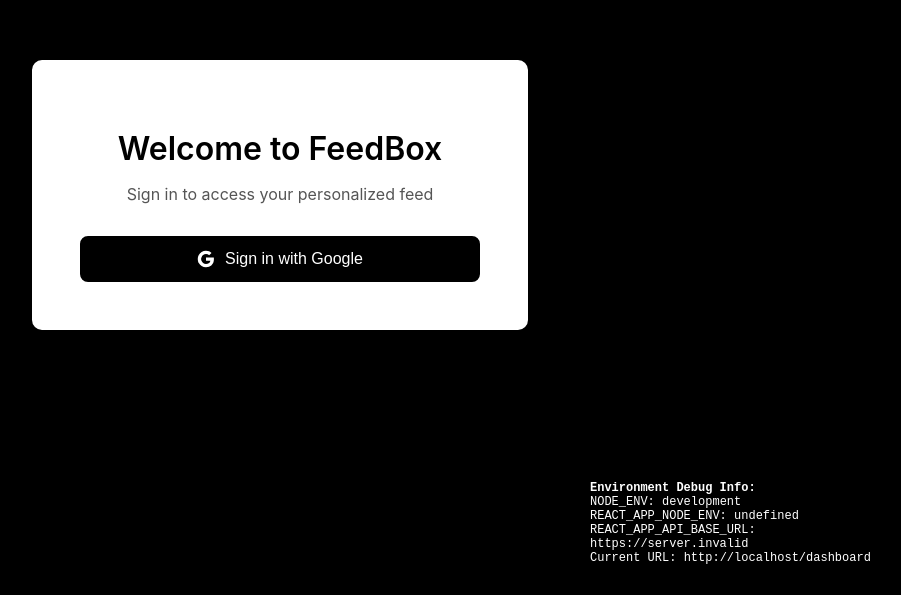
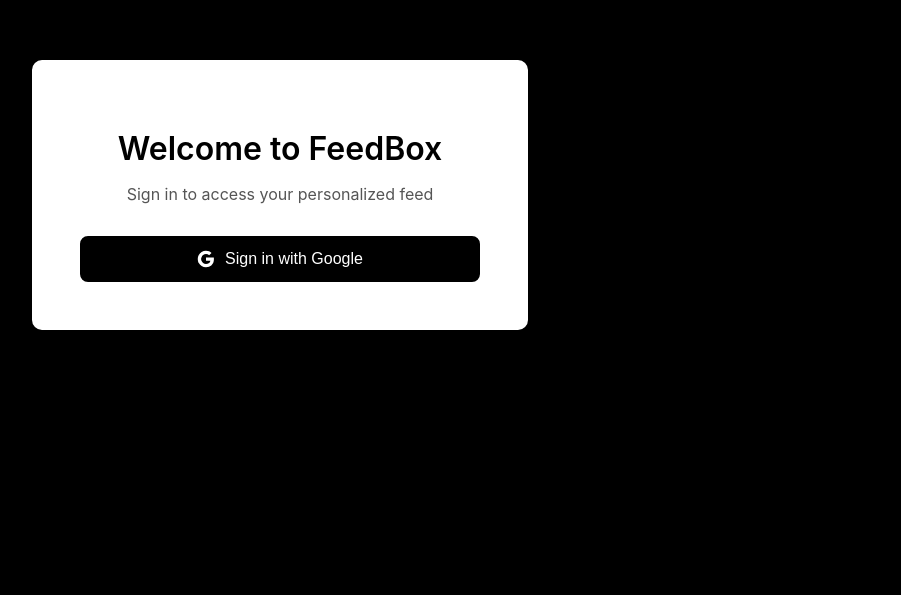
Before and after one commit to leomancini/feed-box-app, a React (Create React App) app: page /dashboard in a window 1280 px wide. Shown: the part 205-800 px from the top of the page, without its empty margins (360-1261 px from the left). Built offline with nearby package versions, Linux system fonts and the light colour scheme; no server answers.

Commit message:
Hiding owner and removing debug info

```diff
--- a/src/App.js
+++ b/src/App.js
@@ -11,7 +11,6 @@
 import Dashboard from "./pages/Dashboard";
 import DeviceEdit from "./pages/DeviceEdit";
 import { AuthSuccess, AuthFailure } from "./routes/AuthCallback";
-import DebugInfo from "./components/DebugInfo";
 
 function App() {
   return (
@@ -39,7 +38,6 @@
           />
           <Route path="/" element={<Navigate to="/dashboard" replace />} />
         </Routes>
-        <DebugInfo />
       </Router>
     </AuthProvider>
   );
--- a/src/components/DebugInfo.js
+++ /dev/null
@@ -1,36 +0,0 @@
-import React from "react";
-import styled from "styled-components";
-
-const DebugContainer = styled.div`
-  position: fixed;
-  bottom: 20px;
-  right: 20px;
-  background: rgba(0, 0, 0, 0.8);
-  color: white;
-  padding: 10px;
-  border-radius: 5px;
-  font-family: monospace;
-  font-size: 12px;
-  max-width: 300px;
-  z-index: 9999;
-`;
-
-const DebugInfo = () => {
-  // Only show in development or when explicitly enabled
-  const showDebug = process.env.NODE_ENV === "development" ||
-                   process.env.REACT_APP_SHOW_DEBUG === "true";
-
-  if (!showDebug) return null;
-
-  return (
-    <DebugContainer>
-      <div><strong>Environment Debug Info:</strong></div>
-      <div>NODE_ENV: {process.env.NODE_ENV || "undefined"}</div>
-      <div>REACT_APP_NODE_ENV: {process.env.REACT_APP_NODE_ENV || "undefined"}</div>
-      <div>REACT_APP_API_BASE_URL: {process.env.REACT_APP_API_BASE_URL || "undefined"}</div>
-      <div>Current URL: {window.location.href}</div>
-    </DebugContainer>
-  );
-};
-
-export default DebugInfo;
--- a/src/contexts/AuthContext.js
+++ b/src/contexts/AuthContext.js
@@ -31,12 +31,7 @@
     // Inline auth check to avoid dependency issues
     const initialAuthCheck = async () => {
       try {
-        console.log("Starting initial auth check with API URL:", API_BASE_URL);
-
         if (!API_BASE_URL) {
-          console.error(
-            "API_BASE_URL is not set! Check environment variables."
-          );
           setUserWithPersistence(null);
           setLoading(false);
           return;
@@ -51,36 +46,20 @@
           credentials: "include"
         });
 
-        console.log(
-          "Auth status response:",
-          response.status,
-          response.statusText
-        );
-
         if (!response.ok) {
-          console.error(
-            "Auth status request failed:",
-            response.status,
-            response.statusText
-          );
           setUserWithPersistence(null);
           setLoading(false);
           return;
         }
 
         const data = await response.json();
-        console.log("Auth status data:", data);
 
         if (data.authenticated) {
-          console.log("User is authenticated:", data.user);
           setUserWithPersistence(data.user);
         } else {
-          console.log("Initial auth check: User not authenticated");
           setUserWithPersistence(null);
         }
       } catch (error) {
-        console.error("Auth check failed:", error);
-        console.error("Error details:", error.message);
         setUserWithPersistence(null);
       } finally {
         setLoading(false);
@@ -114,11 +93,9 @@
       if (data.authenticated) {
         setUserWithPersistence(data.user);
       } else {
-        console.log("Auth status check: User not authenticated");
         setUserWithPersistence(null);
       }
     } catch (error) {
-      console.error("Auth check failed:", error);
       setUserWithPersistence(null);
     } finally {
       setLoading(false);
@@ -127,7 +104,6 @@
 
   const login = () => {
     if (!API_BASE_URL) {
-      console.error("Cannot login: API_BASE_URL is not set!");
       alert(
         "Configuration error: API URL not set. Please check environment variables."
       );
@@ -135,7 +111,6 @@
     }
 
     const loginUrl = `${API_BASE_URL}/auth/google`;
-    console.log("Redirecting to login URL:", loginUrl);
     window.location.href = loginUrl;
   };
 
@@ -157,7 +132,6 @@
       localStorage.removeItem("auth_token");
       setUserWithPersistence(null);
     } catch (error) {
-      console.error("Logout failed:", error);
       // Still clear local state even if server request fails
       localStorage.removeItem("auth_token");
       setUserWithPersistence(null);
@@ -181,7 +155,6 @@
         return data;
       }
     } catch (error) {
-      console.error("Profile update failed:", error);
       throw error;
     }
   };
@@ -199,7 +172,6 @@
         return data.user;
       }
     } catch (error) {
-      console.error("Failed to get user profile:", error);
       throw error;
     }
   };
@@ -222,8 +194,6 @@
         });
 
         if (response.status === 401) {
-          console.warn("401 Unauthorized - token expired or invalid");
-
           // Clear invalid token and user state
           localStorage.removeItem("auth_token");
           setUserWithPersistence(null);
@@ -253,7 +223,6 @@
 
         return await response.json();
       } catch (error) {
-        console.error("Request failed:", error);
         throw error;
       }
     },
--- a/src/pages/Dashboard.js
+++ b/src/pages/Dashboard.js
@@ -463,7 +463,6 @@
       setDevices(response.devices || []);
     } catch (error) {
       setError(error.message || "Failed to fetch devices");
-      console.error("Failed to fetch devices:", error);
     } finally {
       setLoading(false);
     }
@@ -491,7 +490,6 @@
           });
         }
       } catch (error) {
-        console.error("Failed to fetch sources:", error);
         // Fallback to default sources if API fails
         setSources([
           { id: "headlines", name: "Headlines" },
@@ -553,8 +551,6 @@
         timezone: createFormData.timezone
       };
 
-      console.log("Creating device with data:", deviceData); // Debug log
-
       await makeAuthenticatedRequest("/devices/admin/create-unlinked", {
         method: "POST",
         headers: {
@@ -583,7 +579,6 @@
       // Refresh the devices list
       await fetchDevices();
     } catch (error) {
-      console.error("Failed to create device:", error);
       setError(error.message || "Failed to create device");
     } finally {
       setCreateLoading(false);
@@ -718,6 +713,7 @@
                 </DeviceName>
 
                 <DeviceInfo>
+                  {isAdmin && (
                     <InfoRow>
                       <InfoLabel>Owner</InfoLabel>
                       <InfoValue>
@@ -726,6 +722,7 @@
                           : "None"}
                       </InfoValue>
                     </InfoRow>
+                  )}
 
                   {device.source && (
                     <InfoRow>
--- a/src/pages/DeviceEdit.js
+++ b/src/pages/DeviceEdit.js
@@ -363,7 +363,6 @@
         const response = await makeAuthenticatedRequest("/sources/list");
         setSources(response.sources || response || []);
       } catch (error) {
-        console.error("Failed to fetch sources:", error);
         setSources([]);
       } finally {
         setSourcesLoading(false);
@@ -381,7 +380,6 @@
         const response = await makeAuthenticatedRequest("/users/list");
         setUsers(response.users || response || []);
       } catch (error) {
-        console.error("Failed to fetch users:", error);
         setUsers([]);
       } finally {
         setUsersLoading(false);
--- a/src/routes/AuthCallback.js
+++ b/src/routes/AuthCallback.js
@@ -54,41 +54,29 @@
   useEffect(() => {
     const handleSuccess = async () => {
       try {
-        console.log("AuthSuccess: Starting callback handling");
-        console.log("AuthSuccess: Current URL:", window.location.href);
-
         // Check for token in URL parameters
         const urlParams = new URLSearchParams(window.location.search);
-        const token = urlParams.get('token');
-
-        console.log("AuthSuccess: Token from URL:", token ? "Present" : "Missing");
+        const token = urlParams.get("token");
 
         if (token) {
           // Store token securely
-          localStorage.setItem('auth_token', token);
-          console.log("AuthSuccess: Token stored successfully");
+          localStorage.setItem("auth_token", token);
 
           // Clean URL by removing token parameter
           const cleanUrl = window.location.pathname;
           window.history.replaceState({}, document.title, cleanUrl);
-          console.log("AuthSuccess: URL cleaned");
         } else {
-          console.warn("AuthSuccess: No token found in URL - checking existing token");
         }
 
         // Wait a moment for token to be processed
         await new Promise((resolve) => setTimeout(resolve, 500));
 
-        console.log("AuthSuccess: Checking auth status...");
         await checkAuthStatus();
 
-        console.log("AuthSuccess: Navigating to dashboard");
         navigate("/dashboard", { replace: true });
       } catch (error) {
-        console.error("Auth success handling failed:", error);
-        console.error("Error details:", error.message);
         // Clear any potentially invalid token
-        localStorage.removeItem('auth_token');
+        localStorage.removeItem("auth_token");
         navigate("/login", { replace: true });
       }
     };
```
Lines whose indentation alone changed are shown as unchanged.
